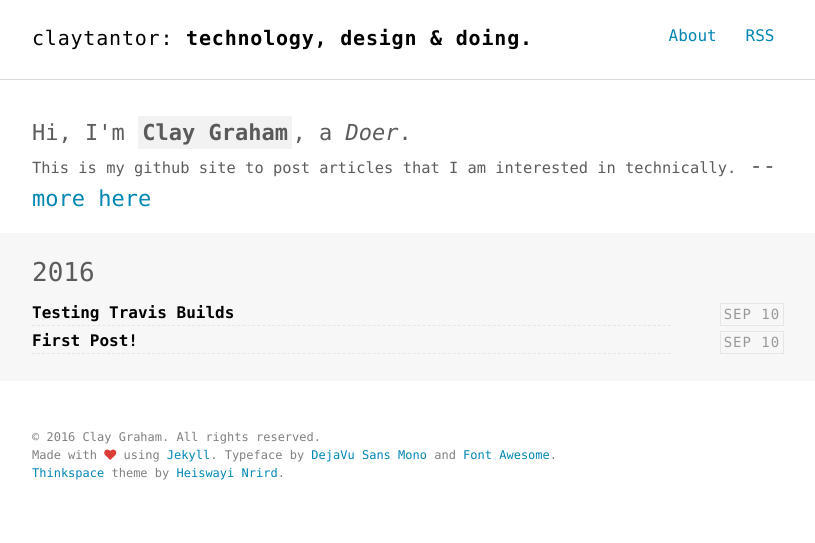
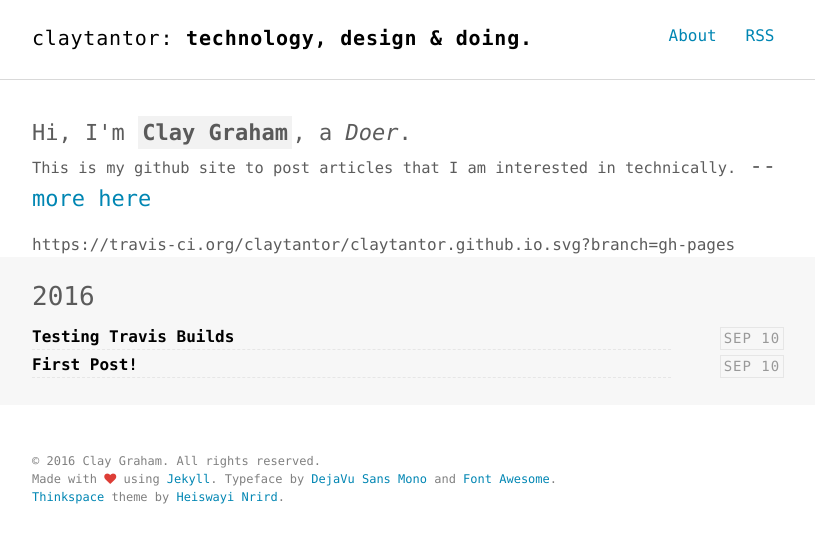
Before and after one commit to claytantor/claytantor.github.io, a Jekyll site: the page built from index.html, in a window 1280 px wide. Shown: the top 543 px of the page, without its empty margins (232-1047 px from the left). Built offline with Jekyll 4.4.1, drawn with Linux system fonts in a browser that asks for light colours; some of the changed lines change nothing that is shown.

Commit message:
adding build status to home page
trying to add build status.

```diff
--- a/_includes/intro.html
+++ b/_includes/intro.html
@@ -2,5 +2,6 @@
   <div class="container">
     <p class="lead">Hi, I'm <strong class="author-name" itemprop="name">{{ site.author.name }}</strong>, a <em itemprop="jobTitle">{{ site.author.job }}</em>. <br>
     <span style="font-size:0.7em;">{{ site.author.bio }}</span> -- <a href="{{site.author.url }}" target="_blank">more here</a></p>
+    <div>https://travis-ci.org/claytantor/claytantor.github.io.svg?branch=gh-pages</div>
   </div>
 </section>
```
